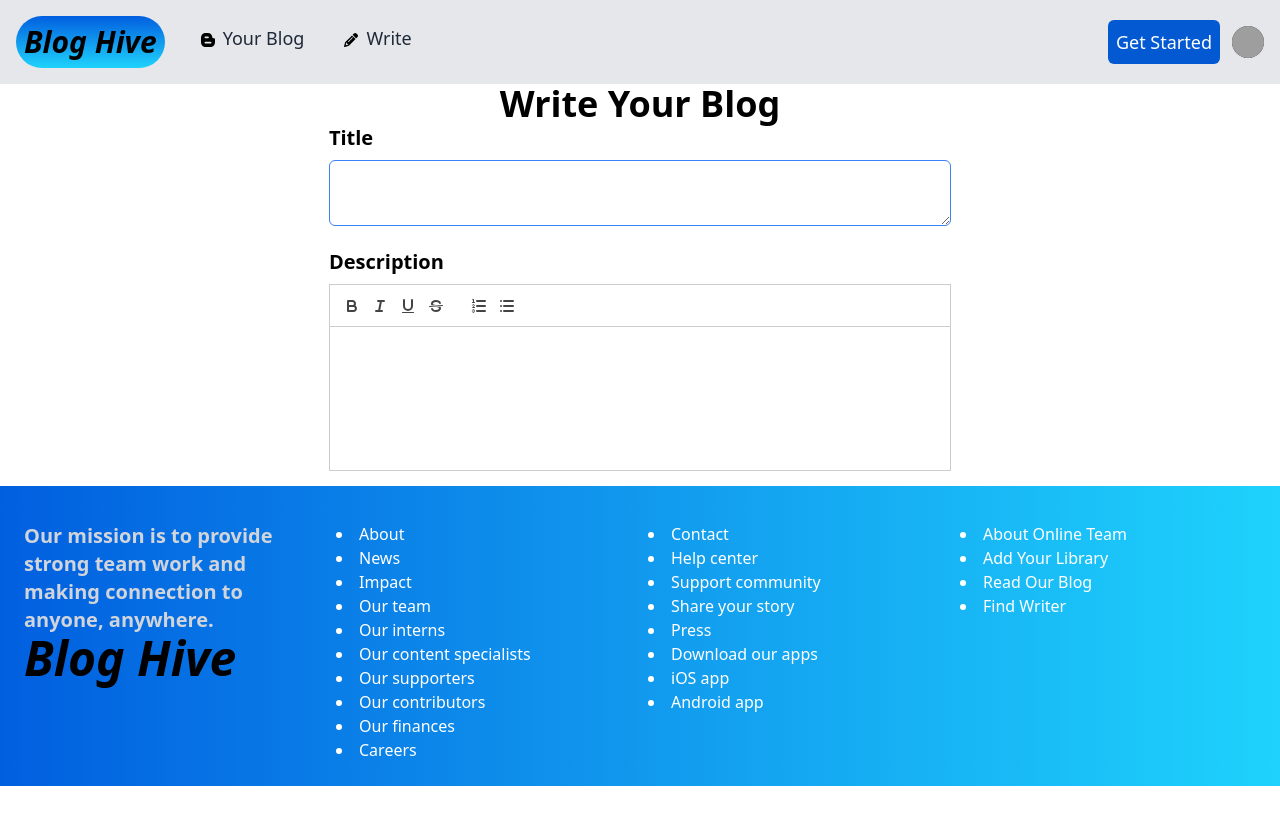
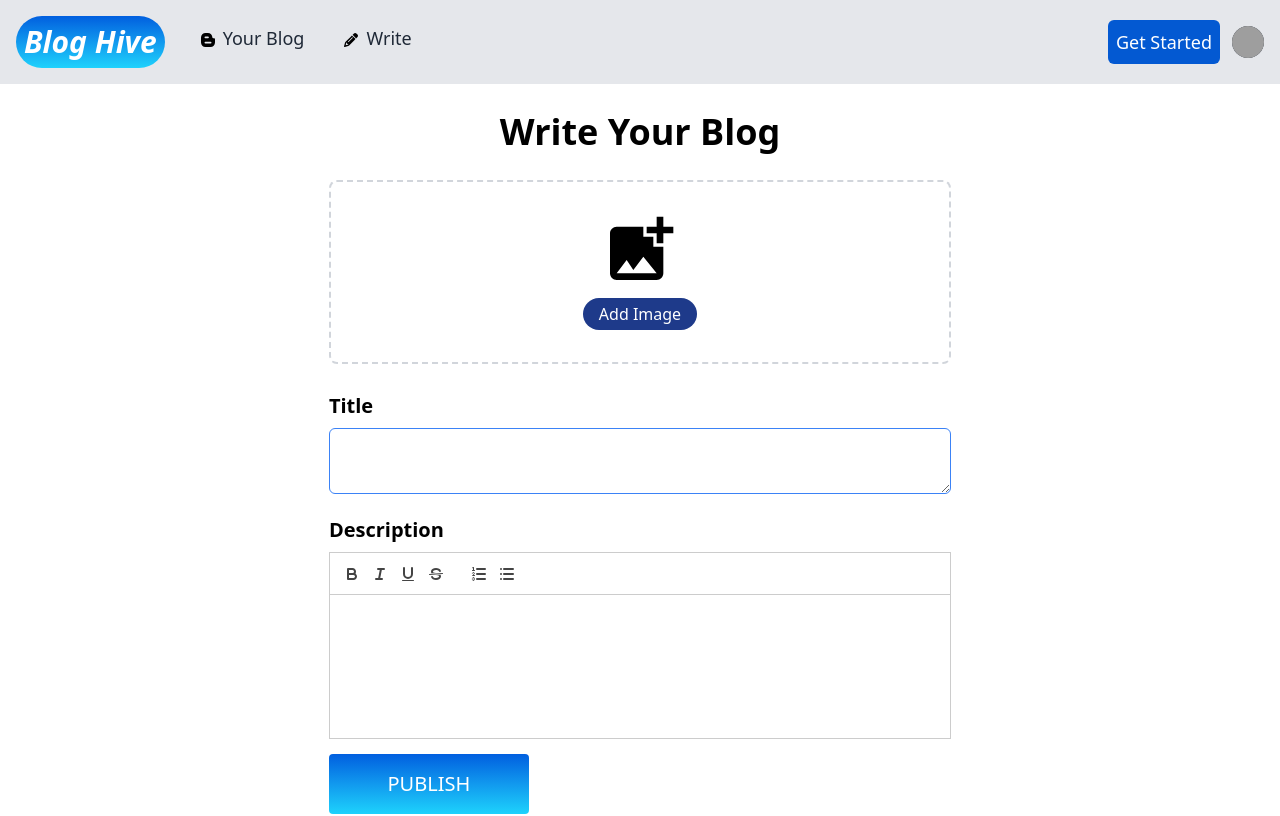
Before and after one commit to Aljoboyer/blog, a React (Create React App) app: page /BlogWrite in a window 1280 px wide. Shown: the top 816 px of the page. Built offline with nearby package versions, Linux system fonts and the light colour scheme; grey boxes are pictures that could not be loaded.

Commit message:
blog card , blog details , blog creation form done

```diff
--- /dev/null
+++ b/src/components/ImageUpload/ImageUpload.jsx
@@ -0,0 +1,73 @@
+import React, { useEffect, useState } from 'react';
+import { MdAddPhotoAlternate } from "react-icons/md";
+
+const ImageUpload = (props) => {
+    const {
+        preview,
+        setPreview,
+        setImgData,
+        imgData,
+        imgErr,
+        editId
+    } = props;
+
+    useEffect(() => {
+        if (imgData) {
+            const reader = new FileReader();
+            reader.onloadend = () => {
+                setPreview(reader.result);
+            };
+            reader.readAsDataURL(imgData);
+        }
+    }, [imgData]);
+
+    const handleImageChange = (file) => {
+        console.log('Selected >>>', file);
+        setImgData(file)
+    };
+
+    return (
+        <div className='my-7'>
+
+        <div className='text-center px-4 pt-7 pb-6 border-2 border-gray-300 border-dashed rounded-lg w-full h-auto '>
+            <div className='flex flex-row justify-center'>
+                {preview ?
+                <img
+                src={preview}
+                alt=""
+                className="w-300 h-300"
+                />
+            : <MdAddPhotoAlternate size={80}/>}
+            </div>
+           <div className="space-y-1 justify-center align text-center">
+                <div className="flex text-sm text-gray-600">
+                    <label
+                        htmlFor="images"
+                        className=" mx-auto relative cursor-pointer bg-white rounded-md font-normal text-base block"
+                    >
+                        <p className="px-4 my-2 rounded-full py-1 w-fit mx-auto text-white bg-blue-900">
+                            {editId ? 'Update Image' : 'Add Image'}
+                        </p>
+
+                    </label>
+                    <input
+                        id="images"
+                        name="images"
+                        type="file"
+                        className="sr-only"
+                        accept="image/png, image/jpeg"
+                        // required
+                        onChange={(e) => handleImageChange(e.target.files[0])}
+                    />
+                </div>
+            </div>
+            {/* showing error message */}
+            {imgErr && (
+                <p className="font-medium text-red-600 mt-2">{imgErr}</p>
+            )}
+        </div>
+        </div>
+    );
+};
+
+export default ImageUpload;
--- a/src/components/Navbars/index.jsx
+++ b/src/components/Navbars/index.jsx
@@ -22,7 +22,7 @@ export default function Example() {
           </div>
           <div className="flex flex-1 items-center justify-center sm:items-stretch sm:justify-start">
               <div className="flex flex-shrink-0 items-center py-4 ">
-                <p onClick={() => navigate('/')} className='italic text-lg md:text-3xl font-bold landing_home_main_container p-2 rounded-full cursor-pointer hidden md:block'>Blog Hive</p>
+                <p onClick={() => navigate('/')} className='italic text-white text-lg md:text-3xl font-bold landing_home_main_container p-2 rounded-full cursor-pointer hidden md:block'>Blog Hive</p>
               </div>
             <div className="hidden sm:ml-6 sm:block">
               <div className="flex space-x-4">
@@ -33,7 +33,7 @@ export default function Example() {
           </div>
 
           <div className="absolute inset-y-0 right-0 flex items-center pr-2 sm:static sm:inset-auto sm:ml-6 sm:pr-0">
-            <button className='p-2 bg-[#0359d2] text-white font-medium text-base md:text-lg rounded-md'>Get Started</button>
+            <button onClick={() => navigate('/login')} className='p-2 bg-[#0359d2] text-white font-medium text-base md:text-lg rounded-md'>Get Started</button>
             {/* Profile dropdown */}
             <Menu as="div" className="relative ml-3">
               <div>
--- a/src/pages/common/BlogDetails.js
+++ b/src/pages/common/BlogDetails.js
@@ -7,7 +7,7 @@ import { MdOutlineDateRange } from "react-icons/md";
 const BlogDetails = () => {
   return (
     <RootContainer>
-        <div className='w-full w-9/12 mx-auto my-7'>
+        <div className='w-full lg:w-9/12 mx-auto my-7'>
             <h1 className='text-3xl md:text-4xl lg:text-5xl font-bold'>The Death of Critical Thinking Will Kill Us Long Before AI.</h1>
 
             <div className='my-4'>
--- a/src/pages/user_pages/BlogWrite.jsx
+++ b/src/pages/user_pages/BlogWrite.jsx
@@ -1,19 +1,68 @@
-import React from 'react'
+import React, { useState } from 'react'
 import RootContainer from '../../components/common/RootContainer';
 import BlogEditor from '../../components/BlogEditor/BlogEditor';
+import ImageUpload from '../../components/ImageUpload/ImageUpload';
 
 const BlogWrite = () => {
+  const [description, setDescription] = useState('');
+  const [title, setTitle] = useState('')
+  const [preview, setPreview] = useState('')
+  const [imgData, setImgData] = useState('')
+  const [loading, setLoading] = useState(false)
+
+  // ---------------Error Message State-----------------//
+    const [titleErr, setTitleErr] = useState('')
+    const [descriptionErr, setDescriptionErr] = useState('')
+    const [imgErr, setImgErr] = useState('')
+
+  const publishHandler = () => {
+    let isValid = true
+    setLoading(true)
+
+    if(!title){
+      setTitleErr('Please write title')
+      isValid = false
+    }
+    if(!description && description.trimStart().length == 0){
+      setDescriptionErr('Please write blog description')
+      isValid = false
+    }
+    else if(isValid){
+      console.log('Hi --->', title, description, imgData)
+    }
+  }
+
   return (
     <RootContainer>
-        <div className='w-full lg:w-10/12 mx-auto'>
-             <h1 className='text-2xl md:text-3xl lg:text-4xl font-bold text-center'>Write Your Blog</h1>
+        <div className='w-full lg:w-10/12 mx-auto px-4 lg:px-0'>
+             <h1 className='text-2xl md:text-3xl lg:text-4xl font-bold text-center mt-7'>Write Your Blog</h1>
 
             <div className='w-full lg:w-7/12 mx-auto'>
+                <ImageUpload
+                setImgData={setImgData}
+                setPreview={setPreview}
+                preview={preview}
+                imgErr={imgErr}
+                imgData={imgData}
+                editId={false}
+                />
+
                 <p className='font-bold text-xl'>Title</p>
-                <textarea type="text" className='w-full outline-none border border-1 border-blue-500 rounded-md mt-2 px-4 py-2' />
+                <textarea
+                defaultValue={title}
+                onChange={(e) => setTitle(e.target.value.trimStart())}
+                type="text" className='w-full outline-none border border-1 border-blue-500 rounded-md mt-2 px-4 py-2' />
+
+               {titleErr &&  <p className='font-medium text-red-600 mt-2'>{titleErr}</p>}
 
                 <p className='font-bold text-xl mt-4'>Description</p>
-                <BlogEditor/>
+                <BlogEditor
+                value={description}
+                onChange={setDescription}
+                />
+                {descriptionErr &&  <p className='font-medium text-red-600 mt-2'>{descriptionErr}</p>}
+
+                <button className='text-white font-medium text-xl w-[200px] py-4 landing_home_main_container rounded mb-11'>PUBLISH</button>
             </div>
         </div>
     </RootContainer>
```
